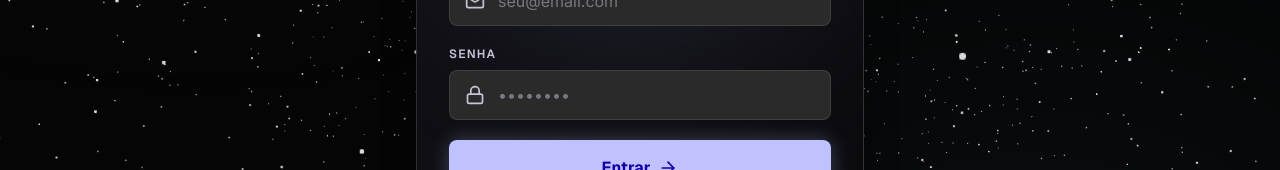
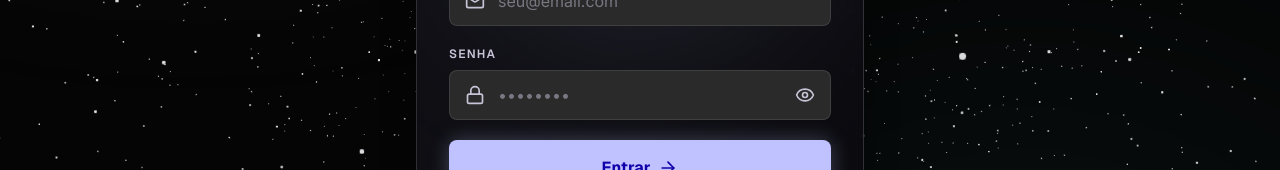
Before and after one commit to fernandoquipiaca007-commits/codeengine-learn, a React (Vite) app: page / in a window 1280 px wide. Both pictures are taken after a click on the button "SIGN IN". Shown: the part 377-547 px from the top of the page. Built offline with nearby package versions, Linux system fonts and the light colour scheme; no server answers; the database is empty.

Commit message:
feat(auth): add password visibility toggle (eye icon) to login, signup, and reset inputs

```diff
--- a/src/pages/Auth.tsx
+++ b/src/pages/Auth.tsx
@@ -1,6 +1,6 @@
 import { useState } from 'react';
 import { motion } from 'motion/react';
-import { Mail, Lock, User, ArrowRight, AlertCircle, Globe } from 'lucide-react';
+import { Mail, Lock, User, ArrowRight, AlertCircle, Globe, Eye, EyeOff } from 'lucide-react';
 import { supabase } from '../lib/supabase';
 
 interface AuthProps {
@@ -25,6 +25,11 @@ export function Auth({ setScreen, initialMode = 'login' }: AuthProps) {
   const [verificationCode, setVerificationCode] = useState('');
   const [newPassword, setNewPassword] = useState('');
   const [confirmPassword, setConfirmPassword] = useState('');
+
+  // Password Visibility States
+  const [showPassword, setShowPassword] = useState(false);
+  const [showNewPassword, setShowNewPassword] = useState(false);
+  const [showConfirmPassword, setShowConfirmPassword] = useState(false);
 
   async function handleSubmit(e: React.FormEvent) {
     e.preventDefault();
@@ -307,15 +312,22 @@ export function Auth({ setScreen, initialMode = 'login' }: AuthProps) {
                     <div className="relative">
                       <Lock className="absolute left-4 top-1/2 -translate-y-1/2 w-5 h-5 text-on-surface-variant" />
                       <input
-                        type="password"
+                        type={showNewPassword ? 'text' : 'password'}
                         value={newPassword}
                         onChange={(e) => setNewPassword(e.target.value)}
                         required
                         minLength={6}
-                        className="w-full pl-12 pr-4 py-3 bg-surface-high border border-white/10 rounded-lg text-white placeholder-on-surface-variant/50 focus:outline-none focus:border-primary/50 transition-colors font-sans"
+                        className="w-full pl-12 pr-12 py-3 bg-surface-high border border-white/10 rounded-lg text-white placeholder-on-surface-variant/50 focus:outline-none focus:border-primary/50 transition-colors font-sans"
                         placeholder="••••••••"
                         disabled={loading}
                       />
+                      <button
+                        type="button"
+                        onClick={() => setShowNewPassword(!showNewPassword)}
+                        className="absolute right-4 top-1/2 -translate-y-1/2 text-on-surface-variant hover:text-white transition-colors"
+                      >
+                        {showNewPassword ? <EyeOff className="w-5 h-5" /> : <Eye className="w-5 h-5" />}
+                      </button>
                     </div>
                   </div>
 
@@ -327,15 +339,22 @@ export function Auth({ setScreen, initialMode = 'login' }: AuthProps) {
                     <div className="relative">
                       <Lock className="absolute left-4 top-1/2 -translate-y-1/2 w-5 h-5 text-on-surface-variant" />
                       <input
-                        type="password"
+                        type={showConfirmPassword ? 'text' : 'password'}
                         value={confirmPassword}
                         onChange={(e) => setConfirmPassword(e.target.value)}
                         required
                         minLength={6}
-                        className="w-full pl-12 pr-4 py-3 bg-surface-high border border-white/10 rounded-lg text-white placeholder-on-surface-variant/50 focus:outline-none focus:border-primary/50 transition-colors font-sans"
+                        className="w-full pl-12 pr-12 py-3 bg-surface-high border border-white/10 rounded-lg text-white placeholder-on-surface-variant/50 focus:outline-none focus:border-primary/50 transition-colors font-sans"
                         placeholder="••••••••"
                         disabled={loading}
                       />
+                      <button
+                        type="button"
+                        onClick={() => setShowConfirmPassword(!showConfirmPassword)}
+                        className="absolute right-4 top-1/2 -translate-y-1/2 text-on-surface-variant hover:text-white transition-colors"
+                      >
+                        {showConfirmPassword ? <EyeOff className="w-5 h-5" /> : <Eye className="w-5 h-5" />}
+                      </button>
                     </div>
                   </div>
                 </div>
@@ -350,15 +369,22 @@ export function Auth({ setScreen, initialMode = 'login' }: AuthProps) {
                   <div className="relative">
                     <Lock className="absolute left-4 top-1/2 -translate-y-1/2 w-5 h-5 text-on-surface-variant" />
                     <input
-                      type="password"
+                      type={showPassword ? 'text' : 'password'}
                       value={password}
                       onChange={(e) => setPassword(e.target.value)}
                       required
                       minLength={6}
-                      className="w-full pl-12 pr-4 py-3 bg-surface-high border border-white/10 rounded-lg text-white placeholder-on-surface-variant/50 focus:outline-none focus:border-primary/50 transition-colors font-sans"
+                      className="w-full pl-12 pr-12 py-3 bg-surface-high border border-white/10 rounded-lg text-white placeholder-on-surface-variant/50 focus:outline-none focus:border-primary/50 transition-colors font-sans"
                       placeholder="••••••••"
                       disabled={loading}
                     />
+                    <button
+                      type="button"
+                      onClick={() => setShowPassword(!showPassword)}
+                      className="absolute right-4 top-1/2 -translate-y-1/2 text-on-surface-variant hover:text-white transition-colors"
+                    >
+                      {showPassword ? <EyeOff className="w-5 h-5" /> : <Eye className="w-5 h-5" />}
+                    </button>
                   </div>
                   {mode === 'signup' && (
                     <p className="mt-2 font-sans text-xs text-on-surface-variant/60">
```
